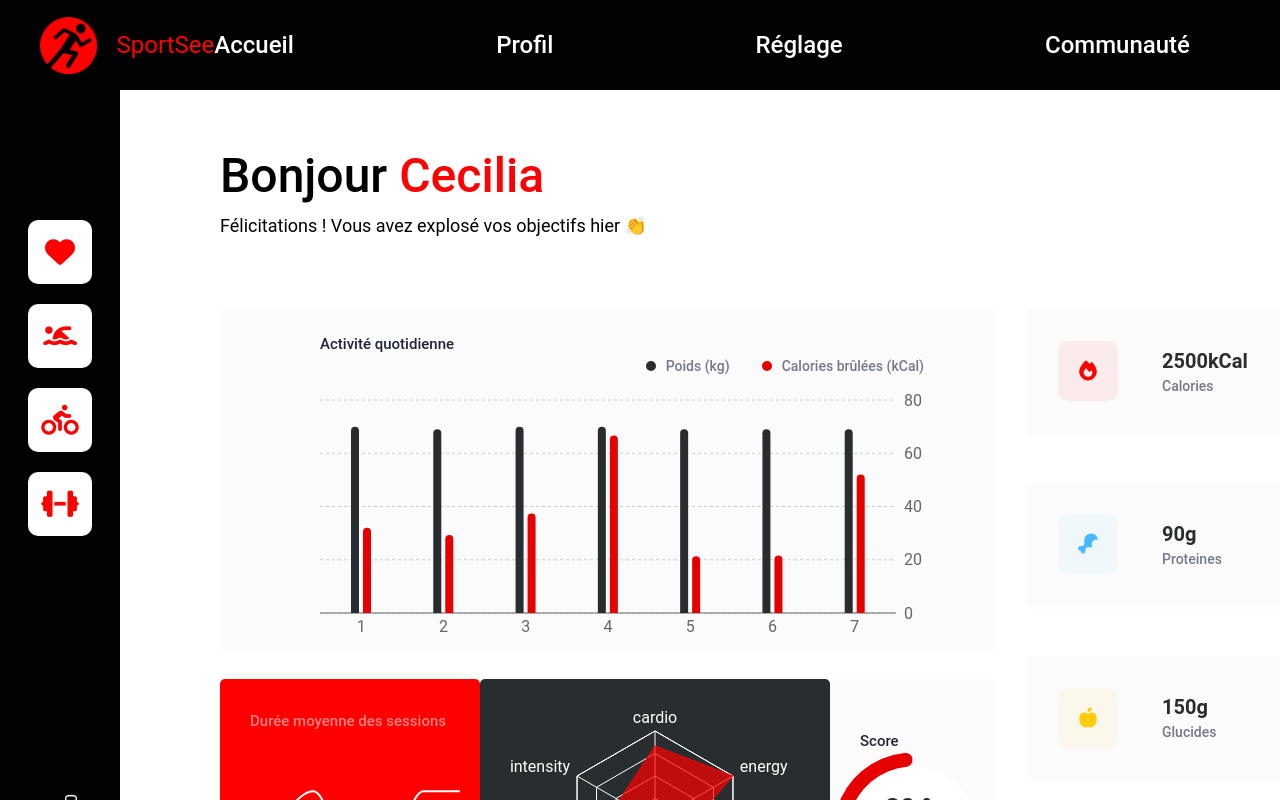
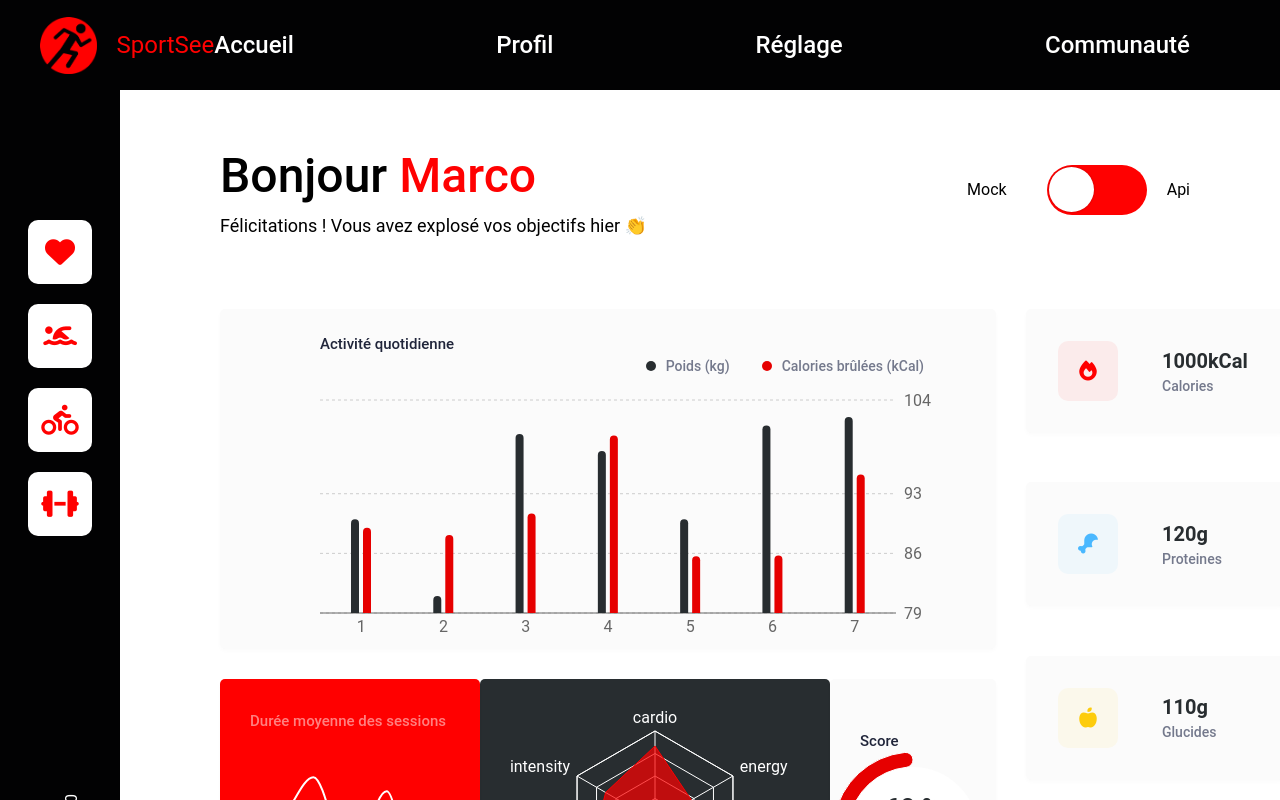
Before and after one commit to Romainbocquet/SportSee, a React (Vite) app in the folder sportSee/: page /user/18 in a window 1280 px wide. Shown: the top 800 px of the page. Built offline with nearby package versions, Linux system fonts and the light colour scheme.

Commit message:
use api data

```diff
--- a/sportSee/datas/data.js
+++ b/sportSee/datas/data.js
@@ -17,16 +17,16 @@ const USER_MAIN_DATA = [
   {
       id: 18,
       userInfos: {
-          firstName: 'Cecilia',
-          lastName: 'Ratorez',
-          age: 34,
+          firstName: 'Marco',
+          lastName: 'Patate',
+          age: 21,
       },
-      todayScore: 0.3,
+      todayScore: 0.60,
       keyData: {
-          calorieCount: 2500,
-          proteinCount: 90,
-          carbohydrateCount: 150,
-          lipidCount: 120
+          calorieCount: 1000,
+          proteinCount: 120,
+          carbohydrateCount: 110,
+          lipidCount: 190
       }
   }
 ]
@@ -77,37 +77,37 @@ const USER_ACTIVITY = [
       sessions: [
           {
               day: '2020-07-01',
-              kilogram: 70,
+              kilogram: 90,
               calories: 240
           },
           {
               day: '2020-07-02',
-              kilogram: 69,
+              kilogram: 81,
               calories: 220
           },
           {
               day: '2020-07-03',
-              kilogram: 70,
+              kilogram: 100,
               calories: 280
           },
           {
               day: '2020-07-04',
-              kilogram: 70,
+              kilogram: 98,
               calories: 500
           },
           {
               day: '2020-07-05',
-              kilogram: 69,
+              kilogram: 90,
               calories: 160
           },
           {
               day: '2020-07-06',
-              kilogram: 69,
+              kilogram: 101,
               calories: 162
           },
           {
               day: '2020-07-07',
-              kilogram: 69,
+              kilogram: 102,
               calories: 390
           }
       ]
@@ -121,19 +121,19 @@ const USER_AVERAGE_SESSIONS = [
       sessions: [
           {
               day: 1,
-              sessionLength: 30
+              sessionLength: 80
           },
           {
               day: 2,
-              sessionLength: 23
+              sessionLength: 76
           },
           {
               day: 3,
-              sessionLength: 45
+              sessionLength: 59
           },
           {
               day: 4,
-              sessionLength: 50
+              sessionLength: 80
           },
           {
               day: 5,
@@ -145,7 +145,7 @@ const USER_AVERAGE_SESSIONS = [
           },
           {
               day: 7,
-              sessionLength: 60
+              sessionLength: 80
           }
       ]
   },
@@ -154,31 +154,31 @@ const USER_AVERAGE_SESSIONS = [
       sessions: [
           {
               day: 1,
-              sessionLength: 30
+              sessionLength: 90
           },
           {
               day: 2,
-              sessionLength: 40
+              sessionLength: 80
           },
           {
               day: 3,
+              sessionLength: 110
+          },
+          {
+              day: 4,
               sessionLength: 50
           },
           {
-              day: 4,
-              sessionLength: 30
-          },
-          {
               day: 5,
-              sessionLength: 30
+              sessionLength: 100
           },
           {
               day: 6,
-              sessionLength: 50
+              sessionLength: 0
           },
           {
               day: 7,
-              sessionLength: 50
+              sessionLength: 0
           }
       ]
   }
@@ -198,23 +198,23 @@ const USER_PERFORMANCE = [
       },
       data: [
           {
-              value: 80,
+              value: 30,
               kind: 1
           },
           {
-              value: 120,
+              value: 100,
               kind: 2
           },
           {
-              value: 140,
+              value: 90,
               kind: 3
           },
           {
-              value: 50,
+              value: 44,
               kind: 4
           },
           {
-              value: 200,
+              value: 30,
               kind: 5
           },
           {
@@ -235,27 +235,27 @@ const USER_PERFORMANCE = [
       },
       data: [
           {
-              value: 200,
+              value: 100,
               kind: 1
           },
           {
-              value: 240,
+              value: 56,
               kind: 2
           },
           {
-              value: 80,
+              value: 32,
               kind: 3
           },
           {
-              value: 80,
+              value: 92,
               kind: 4
           },
           {
-              value: 220,
+              value: 102,
               kind: 5
           },
           {
-              value: 110,
+              value: 76,
               kind: 6
           }
       ]
--- /dev/null
+++ b/sportSee/datas/dataApi.js
@@ -0,0 +1,22 @@
+// dataApi.js
+const apiUrl = 'http://localhost:3000/user';
+
+export const getUserData = async (userId) => {
+  const response = await fetch(`${apiUrl}/${userId}`);
+  return response.json();
+};
+
+export const getAverageSessionsData = async (userId) => {
+  const response = await fetch(`${apiUrl}/${userId}/average-sessions`);
+  return response.json();
+};
+
+export const getPerformanceData = async (userId) => {
+  const response = await fetch(`${apiUrl}/${userId}/performance`);
+  return response.json();
+};
+
+export const getActivityData = async (userId) => {
+  const response = await fetch(`${apiUrl}/${userId}/activity`);
+  return response.json();
+};
--- a/sportSee/src/assets/styles/Dashboard.css
+++ b/sportSee/src/assets/styles/Dashboard.css
@@ -41,3 +41,9 @@
   width: 100%;
   margin-bottom: 30px;
 }
+
+.profile-title {
+  display: flex;
+  align-items: center;
+  justify-content: space-between;
+}
--- /dev/null
+++ b/sportSee/src/assets/styles/Switch.css
@@ -0,0 +1,50 @@
+.switch-checkbox {
+  height: 0;
+  width: 0;
+  visibility: hidden;
+}
+
+.switch {
+  display: flex;
+  align-items: center;
+  gap: 20px;
+}
+
+.switch span{
+  color: black;
+}
+
+.switch-label {
+  display: flex;
+  align-items: center;
+  justify-content: space-between;
+  cursor: pointer;
+  width: 100px;
+  height: 50px;
+  background: grey;
+  border-radius: 100px;
+  position: relative;
+  transition: background-color .2s;
+}
+
+.switch-label .switch-button {
+  content: '';
+  position: absolute;
+  top: 2px;
+  left: 2px;
+  width: 45px;
+  height: 45px;
+  border-radius: 45px;
+  transition: 0.2s;
+  background: #fff;
+  box-shadow: 0 0 2px 0 rgba(10, 10, 10, 0.29);
+}
+
+.switch-checkbox:checked + .switch-label .switch-button {
+  left: calc(100% - 2px);
+  transform: translateX(-100%);
+}
+
+.switch-label:active .switch-button {
+  width: 60px;
+}
--- a/sportSee/src/chart/barGarph.jsx
+++ b/sportSee/src/chart/barGarph.jsx
@@ -50,7 +50,7 @@ const barGarph = ({data, title}) => {
       >
         <CartesianGrid strokeDasharray="3 3" vertical={false} />
         <XAxis dataKey="day" tickFormatter={(value) => new Date(value).getDate()} tickLine={false} />
-        <YAxis yAxisId="kilogram" dataKey="kilogram" orientation="right" tickLine={false} axisLine={false}/>
+        <YAxis yAxisId="kilogram" dataKey="kilogram" orientation="right" tickLine={false} axisLine={false} domain={['dataMin - 2', 'dataMax + 2']}/>
         <YAxis yAxisId="calories" dataKey="calories" display="none"/>
         <Tooltip
           content={<CustomTooltip />}
--- a/sportSee/src/components/Activite.jsx
+++ b/sportSee/src/components/Activite.jsx
@@ -8,7 +8,6 @@ const Activite = ({activiteData}) => {
     return <div>Données de Activité quotidienne non disponibles.</div>;
   }
 
-  console.log(activiteData);
   return (
     <div className='activite'>
       <BarGarph data={activiteData.sessions} title="Activité quotidienne" />
--- /dev/null
+++ b/sportSee/src/components/Switch.jsx
@@ -0,0 +1,31 @@
+import '../assets/styles/Switch.css';
+
+const Switch = ({ isOn, handleToggle, colorOne, colorTwo }) => {
+
+  return (
+    <div className='switch'>
+      <span>Mock</span>
+      <input
+        checked={isOn}
+        onChange={handleToggle}
+        className="switch-checkbox"
+        id={`switch`}
+        type="checkbox"
+      />
+      <label
+        style={{ background: isOn ? colorOne : colorTwo }}
+        className="switch-label"
+        htmlFor={`switch`}
+      >
+        <span className={`switch-button`} />
+      </label>
+      <span>Api</span>
+    </div>
+  );
+};
+
+Switch.propTypes = {
+
+};
+
+export default Switch;
--- a/sportSee/src/pages/Dashboard.jsx
+++ b/sportSee/src/pages/Dashboard.jsx
@@ -1,31 +1,86 @@
+import React, { useState, useEffect } from 'react';
 import '../assets/styles/Dashboard.css';
 import { useParams } from 'react-router-dom';
-import userData from '../../datas/data.js';
 import Nutrient from '../components/Nutrient.jsx';
+import Switch from '../components/Switch.jsx';
 import AverageSessions from '../components/AverageSessions.jsx';
 import Performance from '../components/Performance.jsx';
 import Score from '../components/Score.jsx';
 import Activite from '../components/Activite.jsx';
-
+import * as dataApi from '../../datas/dataApi';
+import userData from '../../datas/data.js';
 export default function Dashboard() {
   const { id } = useParams();
+  const [checked, setChecked] = React.useState(false);
+  const [useMockData, setUseMockData] = useState(true);
+  const [userDatas, setUserDatas] = useState(null);
+  const [userDatasAverageSessions, setUserDatasAverageSessions] = useState(null);
+  const [userDatasPerf, setUserDatasPerf] = useState(null);
+  const [activiteData, setActiviteData] = useState(null);
+  const [loading, setLoading] = useState(true);
 
-  const userDatas = (userData.USER_MAIN_DATA.find(user => user.id === parseInt(id, 10)));
-  const keyData = userDatas.keyData;
-  const scoreData = userDatas.todayScore;
+  useEffect(() => {
+    const fetchData = async () => {
+      try {
+        let userDataResponse;
+        let averageSessionsResponse;
+        let perfResponse;
+        let activiteResponse;
 
-  const userDatasAverageSessions = userData.USER_AVERAGE_SESSIONS.find(user => user.userId === parseInt(id, 10));
-  const userDatasPerf = userData.USER_PERFORMANCE.find(user => user.userId === parseInt(id, 10));
-  const activiteData = userData.USER_ACTIVITY.find(user => user.userId === parseInt(id, 10));
+        if (!checked) {
+          userDataResponse = userData.USER_MAIN_DATA.find(user => user.id === parseInt(id, 10));
+          averageSessionsResponse = userData.USER_AVERAGE_SESSIONS.find(user => user.userId === parseInt(id, 10));
+          perfResponse = userData.USER_PERFORMANCE.find(user => user.userId === parseInt(id, 10));
+          activiteResponse = userData.USER_ACTIVITY.find(user => user.userId === parseInt(id, 10));
+        } else {
+          const apiData = await dataApi.getUserData(id);
+          userDataResponse = apiData.data;
+          const averageSessionsData = await dataApi.getAverageSessionsData(id)
+          averageSessionsResponse = averageSessionsData.data;
+          const perfData = await dataApi.getPerformanceData(id);
+          perfResponse = perfData.data;
+          const activiteData = await dataApi.getActivityData(id);
+          activiteResponse = activiteData.data;
+        }
+
+        setUserDatas(userDataResponse);
+        setUserDatasAverageSessions(averageSessionsResponse);
+        setUserDatasPerf(perfResponse);
+        setActiviteData(activiteResponse);
+        setLoading(false);
+      } catch (error) {
+        console.error('Error fetching data:', error);
+        setLoading(false);
+      }
+    };
+
+    fetchData();
+  }, [id, checked]);
+
+  if (loading) {
+    return <div>Loading...</div>;
+  }
 
   if (!userDatas) {
     return <div>Utilisateur non trouvé</div>;
   }
-
   return (
     <div id="dashboard">
-      <h1 className='bvn-message'>Bonjour <span className='user-name'>{userDatas.userInfos.firstName}</span></h1>
-      <h2 className='encouragement'>Félicitations ! Vous avez explosé vos objectifs hier 👏</h2>
+      <div className='profile-title'>
+        <div>
+          <h1 className='bvn-message'>Bonjour <span className='user-name'>{userDatas.userInfos.firstName}</span></h1>
+          <h2 className='encouragement'>Félicitations ! Vous avez explosé vos objectifs hier 👏</h2>
+        </div>
+        <div>
+          <Switch
+          isOn={checked}
+          handleToggle={() => setChecked(!checked)}
+          colorOne="#000"
+          colorTwo="#FF0101"
+          />
+        </div>
+      </div>
+
       <div className='dashboard-detail'>
         <div className='graphiques'>
           <div className='graphiques-line'>
@@ -34,10 +89,10 @@ export default function Dashboard() {
           <div className='graphiques-line'>
             <AverageSessions averageSessionsData={userDatasAverageSessions} />
             <Performance performanceData={userDatasPerf} />
-            <Score scoreData={scoreData} />
+            <Score scoreData={userDatas.todayScore} />
           </div>
         </div>
-        <Nutrient keyData={keyData} />
+        <Nutrient keyData={userDatas.keyData} />
       </div>
     </div>
   );
```
